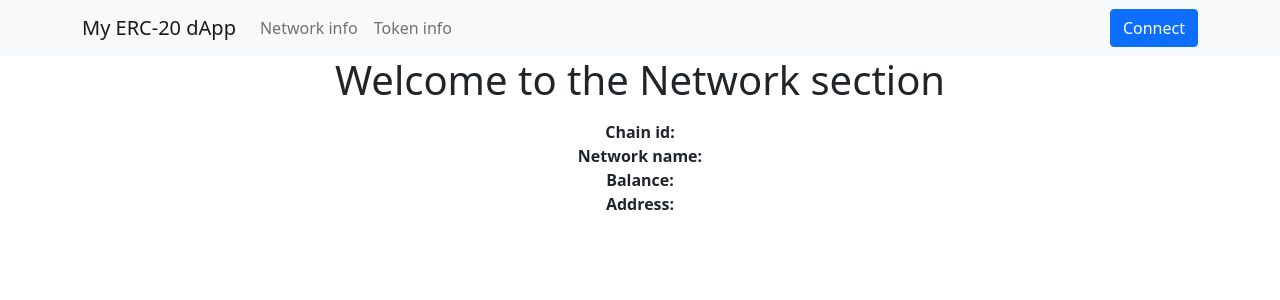
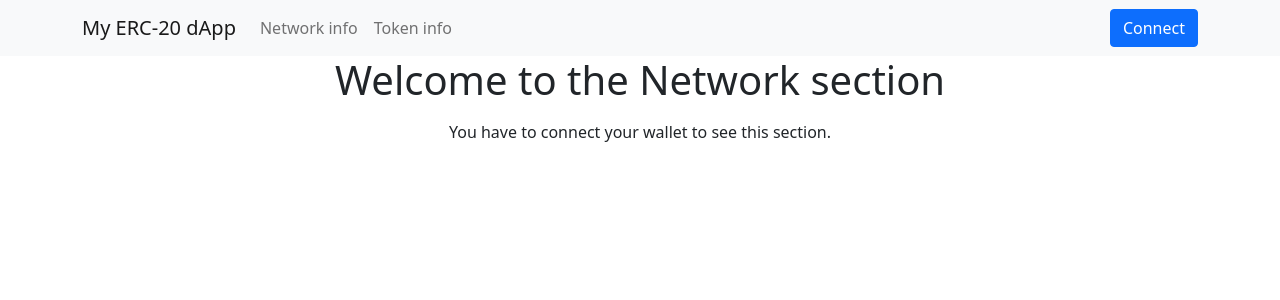
Before and after one commit to DizNicolasAmor/hardhat-nextjs-redux, a Next.js app in the folder frontend/: page /network in a window 1280 px wide. Shown: the top 300 px of the page. Built offline with nearby package versions, Linux system fonts and the light colour scheme.

Commit message:
MASTER: update network page in FRONTEND

```diff
--- a/frontend/src/pages/network.tsx
+++ b/frontend/src/pages/network.tsx
@@ -9,16 +9,23 @@ const NetworkSection: React.FC = () => {
   const { address, balance } = useSelector(getUser);
   const chainIdText = chainId === 0 ? '' : String(chainId);
 
+  const renderContent = () => (
+    <div className="m-3">
+      {renderSectionItem('Chain id', chainIdText)}
+      {renderSectionItem('Network name', name)}
+      {renderSectionItem('Balance', `${balance} ${symbol}`)}
+      {renderSectionItem('Address', address)}
+    </div>
+  );
+
+  const renderDefaultMessage = () => (
+    <p className="m-3">You have to connect your wallet to see this section.</p>
+  );
+
   return (
     <section aria-labelledby="network-section" className="text-center">
       <h1 id="network-section">Welcome to the Network section</h1>
-
-      <div className="m-3">
-        {renderSectionItem('Chain id', chainIdText)}
-        {renderSectionItem('Network name', name)}
-        {renderSectionItem('Balance', `${balance} ${symbol}`)}
-        {renderSectionItem('Address', address)}
-      </div>
+      {chainId ? renderContent() : renderDefaultMessage()}
     </section>
   );
 };
```
